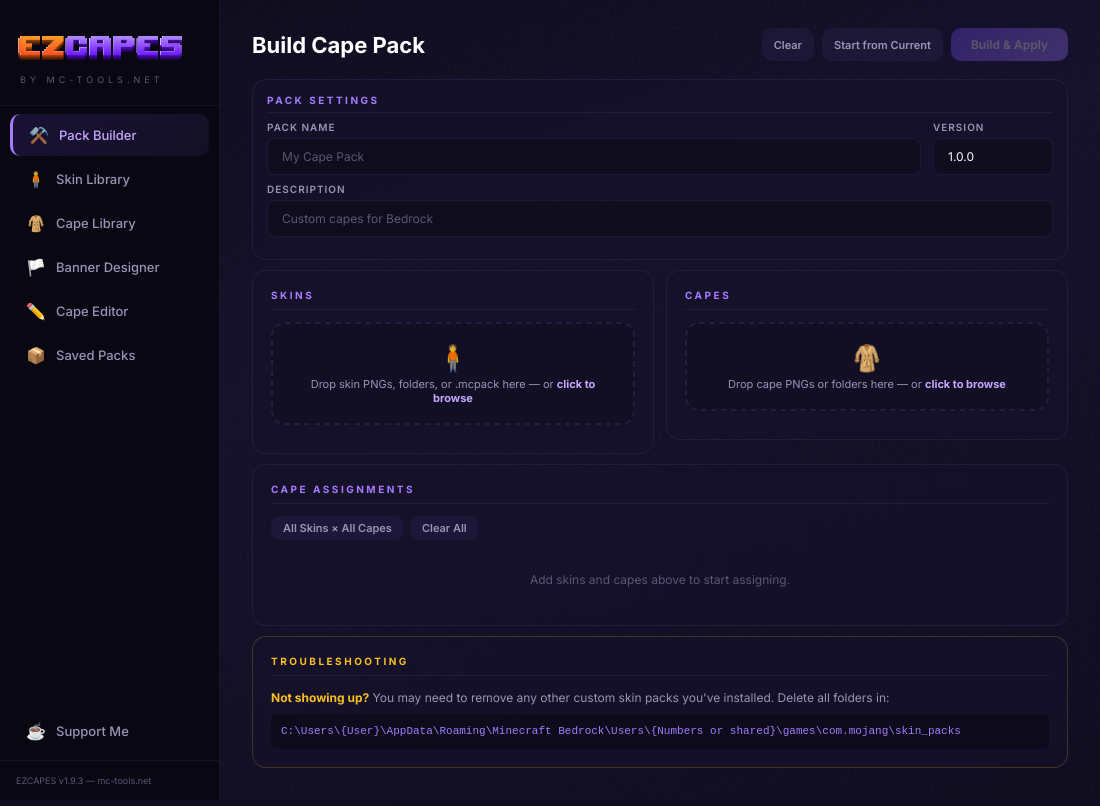
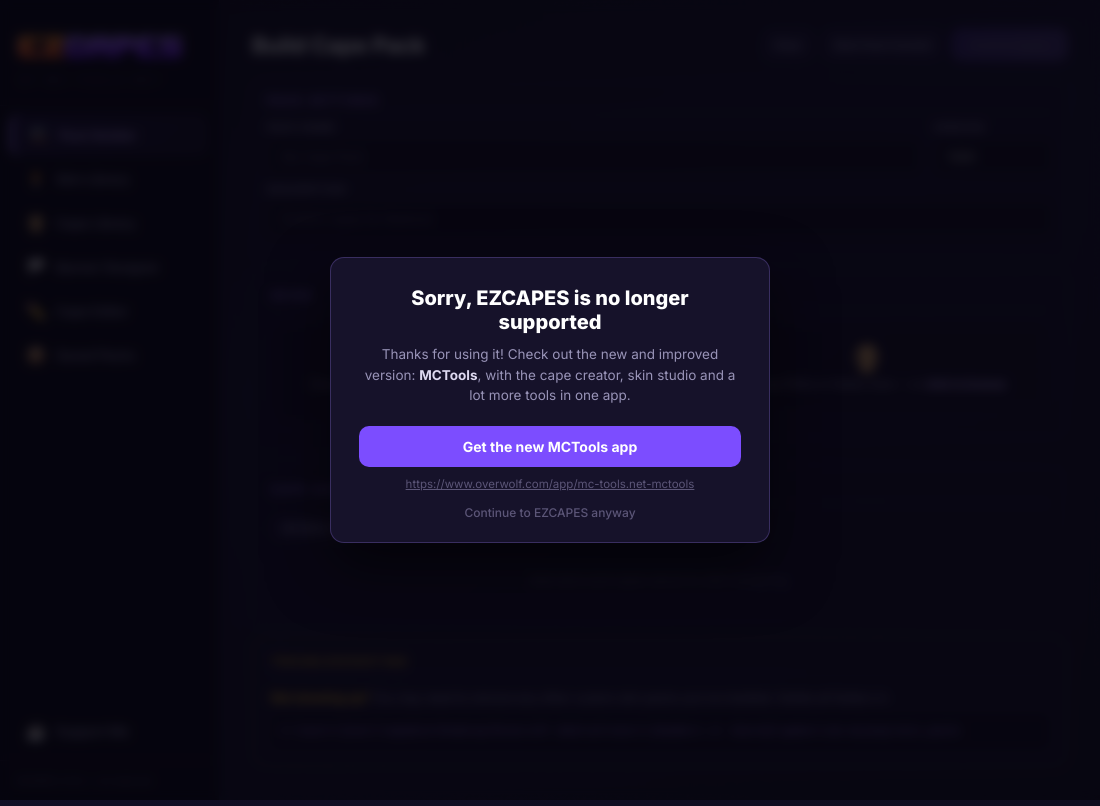
Before and after one commit to coopwastaken/EZcapes, an Electron app: page web/index.html in a window 1100 px wide. Drawn offline with nearby package versions, Linux system fonts and the light colour scheme.

Commit message:
v1.9.4 — sunset notice: EZCAPES no longer supported, point to MCTools app

```diff
--- a/main.js
+++ b/main.js
@@ -53,6 +53,10 @@ app.whenReady().then(() => {
     setTimeout(() => { autoUpdater.quitAndInstall(false, true); }, 2000);
   });
 });
+
+// Sunset notice: open the new MCTools app page in the user's browser (fixed URL only)
+const NEW_APP_URL = 'https://www.overwolf.com/app/mc-tools.net-mctools';
+ipcMain.handle('sunset:openNewApp', () => shell.openExternal(NEW_APP_URL));
 
 app.on('window-all-closed', () => app.quit());
 
--- a/package.json
+++ b/package.json
@@ -1,6 +1,6 @@
 {
   "name": "ezcapes",
-  "version": "1.9.3",
+  "version": "1.9.4",
   "description": "",
   "main": "main.js",
   "scripts": {
--- a/preload.js
+++ b/preload.js
@@ -24,6 +24,9 @@ contextBridge.exposeInMainWorld('ezcapes', {
   getInstallPath: () => ipcRenderer.invoke('pack:getInstallPath'),
   readCurrentPack: () => ipcRenderer.invoke('pack:readCurrent'),
 
+  // Sunset notice: opens the MCTools app page (fixed URL in main.js)
+  openNewApp: () => ipcRenderer.invoke('sunset:openNewApp'),
+
   // File dialogs
   openFiles: (opts) => ipcRenderer.invoke('dialog:openFiles', opts),
 });
--- a/web/index.html
+++ b/web/index.html
@@ -34,7 +34,7 @@
       <a href="https://ko-fi.com/coop6807" target="_blank" rel="noopener" class="nav-tab" style="text-decoration:none;display:flex;align-items:center;gap:10px;width:100%;color:var(--text-sec)"><span class="nav-icon">☕</span> Support Me</a>
     </div>
     <div class="sidebar-footer">
-      <div id="appVersion">EZCAPES v1.9.3 — mc-tools.net</div>
+      <div id="appVersion">EZCAPES v1.9.4 — mc-tools.net</div>
     </div>
   </nav>
 
@@ -380,5 +380,6 @@
   <script src="app.js"></script>
   <script src="banner-designer.js"></script>
   <script src="cape-editor.js"></script>
+  <script src="sunset.js"></script>
 </body>
 </html>
--- /dev/null
+++ b/web/sunset.js
@@ -0,0 +1,40 @@
+// Sunset notice (v1.9.4): EZCAPES is no longer supported; point users to the MCTools app.
+(function () {
+  const URL_NEW = 'https://www.overwolf.com/app/mc-tools.net-mctools';
+  const css = `
+  .sunset-scrim{position:fixed;inset:0;z-index:99999;background:rgba(6,5,14,.78);backdrop-filter:blur(6px);display:flex;align-items:center;justify-content:center;font-family:var(--font,'Inter',sans-serif)}
+  .sunset-card{width:min(440px,calc(100vw - 48px));background:var(--card-bg-solid,#16122a);border:1px solid var(--border-hi,rgba(140,110,220,.3));border-radius:var(--radius,14px);padding:28px 28px 22px;box-shadow:0 24px 60px rgba(0,0,0,.55);text-align:center;color:var(--text,#ddd8f0)}
+  .sunset-card h2{font-size:20px;font-weight:800;margin-bottom:10px;color:#fff}
+  .sunset-card p{font-size:13.5px;line-height:1.55;color:var(--text-sec,#9994b8);margin-bottom:20px}
+  .sunset-card p b{color:var(--text,#ddd8f0)}
+  .sunset-go{display:block;width:100%;padding:12px 16px;border:0;border-radius:var(--radius-sm,10px);background:var(--accent-dk,#7c4dff);color:#fff;font:700 14px var(--font,'Inter',sans-serif);cursor:pointer}
+  .sunset-go:hover{background:var(--accent,#a47cff)}
+  .sunset-link{display:block;margin-top:10px;font-size:11.5px;color:var(--text-mut,#5c5678);word-break:break-all;cursor:pointer;text-decoration:underline}
+  .sunset-close{margin-top:14px;background:none;border:0;color:var(--text-mut,#5c5678);font:500 12px var(--font,'Inter',sans-serif);cursor:pointer}
+  .sunset-close:hover{color:var(--text-sec,#9994b8)}`;
+  function open() {
+    if (window.ezcapes && window.ezcapes.openNewApp) window.ezcapes.openNewApp();
+    else window.open(URL_NEW, '_blank');
+  }
+  function show() {
+    const style = document.createElement('style');
+    style.textContent = css;
+    document.head.appendChild(style);
+    const scrim = document.createElement('div');
+    scrim.className = 'sunset-scrim';
+    scrim.innerHTML = `
+      <div class="sunset-card" role="dialog" aria-modal="true" aria-labelledby="sunset-title">
+        <h2 id="sunset-title">Sorry, EZCAPES is no longer supported</h2>
+        <p>Thanks for using it! Check out the new and improved version: <b>MCTools</b>, with the cape creator, skin studio and a lot more tools in one app.</p>
+        <button class="sunset-go" type="button">Get the new MCTools app</button>
+        <a class="sunset-link">${URL_NEW}</a>
+        <button class="sunset-close" type="button">Continue to EZCAPES anyway</button>
+      </div>`;
+    scrim.querySelector('.sunset-go').addEventListener('click', open);
+    scrim.querySelector('.sunset-link').addEventListener('click', open);
+    scrim.querySelector('.sunset-close').addEventListener('click', () => scrim.remove());
+    document.body.appendChild(scrim);
+  }
+  if (document.readyState === 'loading') document.addEventListener('DOMContentLoaded', show);
+  else show();
+})();
```
